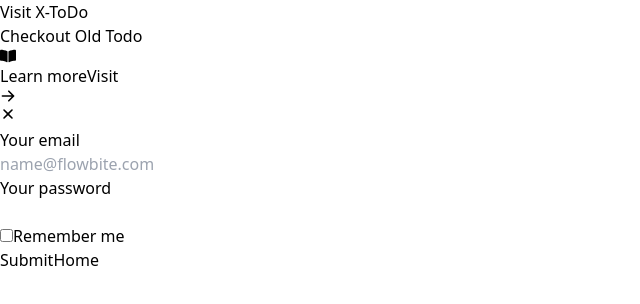
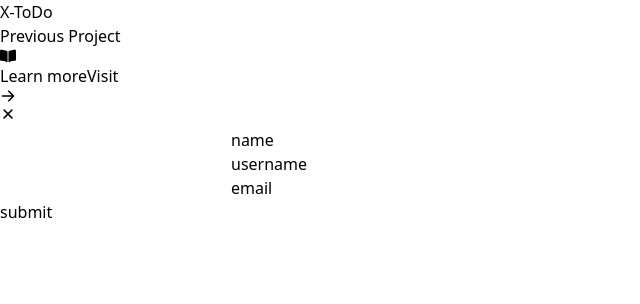
Before and after one commit to shrey-jenya/Mix, a React app: page /add in a window 1280 px wide. Shown: the top 304 px of the page, without its empty margins (0-640 px from the left). Built offline with nearby package versions, Linux system fonts and the light colour scheme; the HTML template or start-up script is replaced by a standard one.

Commit message:
crud updated

```diff
--- a/src/Pages/Add.jsx
+++ b/src/Pages/Add.jsx
@@ -1,35 +1,64 @@
-import { Button, Checkbox, Label, TextInput } from "flowbite-react";
-import { Link } from "react-router-dom";
+import axios from "axios";
+import {
+	Button,
+	Checkbox,
+	FloatingLabel,
+	Label,
+	TextInput,
+} from "flowbite-react";
+import { useState } from "react";
+import { toast } from "react-toastify";
 
-function Add() {
+function Add({ addUser }) {
+	const [name, setName] = useState("");
+	const [email, setEmail] = useState("");
+	const [username, setUsername] = useState("");
+	const handleSubmit = async () => {
+		try {
+			const newUser = {
+				name: name,
+				email: email,
+				username: username,
+			};
+			const res = await axios.post(
+				`https://jsonplaceholder.typicode.com/users`,
+				newUser
+			);
+			addUser(res.data);
+			setEmail("");
+			setName("");
+			setUsername("");
+			// toast.success('User added successfully')
+		} catch (error) {
+			console.log(error);
+		}
+	};
 	return (
-		<form className="flex max-w-md flex-col gap-4">
-			<div>
-				<div className="mb-2 block">
-					<Label htmlFor="email1" value="Your email" />
-				</div>
-				<TextInput
-					id="email1"
-					type="email"
-					placeholder="name@flowbite.com"
-					required
-				/>
+		<div className="p-5 mt-2  ">
+			<FloatingLabel
+				onChange={(e) => setName(e.target.value)}
+				value={name}
+				variant="standard"
+				label="name"
+			/>
+			<FloatingLabel
+				onChange={(e) => setUsername(e.target.value)}
+				value={username}
+				variant="standard"
+				label="username"
+			/>
+			<FloatingLabel
+				onChange={(e) => setEmail(e.target.value)}
+				value={email}
+				variant="standard"
+				label="email"
+			/>
+			<div className="flex justify-center">
+				<Button onClick={handleSubmit} pill color="blue">
+					submit
+				</Button>
 			</div>
-			<div>
-				<div className="mb-2 block">
-					<Label htmlFor="password1" value="Your password" />
-				</div>
-				<TextInput id="password1" type="password" required />
-			</div>
-			<div className="flex items-center gap-2">
-				<Checkbox id="remember" />
-				<Label htmlFor="remember">Remember me</Label>
-			</div>
-			<Button type="submit">Submit</Button>
-			<Link to="/">
-				<Button> Home </Button>
-			</Link>
-		</form>
+		</div>
 	);
 }
 export default Add;
--- a/src/Pages/Home.jsx
+++ b/src/Pages/Home.jsx
@@ -1,45 +1,113 @@
 import React, { useEffect, useState } from "react";
 import { Button, Table } from "flowbite-react";
-import { Link } from "react-router-dom";
 import axios from "axios";
 import { FaSort } from "react-icons/fa";
-
+import Add from "./Add";
+import {v4 as uuidv4 } from 'uuid'
+import { ToastContainer } from "react-toastify";
 const Home = () => {
 	const [users, setUsers] = useState([]);
-
+	const [loading, setLoading] = useState(true);
+	const [sortFiled, setSortField] = useState(null);
+	const [sortOrder, setSortOrder] = useState(null);
+	const [showAddForm, setShowAddForm] = useState(false);
 	const userData = async () => {
 		try {
 			const response = await axios.get(
 				`https://jsonplaceholder.typicode.com/users`
 			);
 			setUsers(response.data);
+			setLoading(false);
 		} catch (error) {
 			console.error("Error fetching user data:", error);
+			setLoading(false);
 		}
 	};
 
 	useEffect(() => {
 		userData();
 	}, []);
+	// ! toggle form
+	const toggleAddForm = () => {
+		setShowAddForm(!showAddForm);
+	};
+	// ! sort handler
+	const sortHandler = (field) => {
+		const sortedUsers = [...users].sort((a, b) => {
+			const valueA = a[field].toLowerCase();
+			const valueB = b[field].toLowerCase();
+			if (valueA < valueB) {
+				return -1;
+			}
+			if (valueA > valueB) {
+				return 1;
+			}
+		});
+		if (sortFiled === field && sortOrder === "asc") {
+			setUsers(sortedUsers.reverse());
+			setSortOrder("desc");
+		} else {
+			setUsers(sortedUsers);
+			setSortOrder("asc");
+		}
+		setSortField(field);
+	};
 
+	const deleteHandler = (userID) => {
+		console.log("Deleting user with ID:", userID);
+		const updatedUsers = users.filter((user) => user.id !== userID);
+		console.log("Updated users after deletion:", updatedUsers);
+		setUsers(updatedUsers);
+	};
+
+	// ! addUser
+	const addUser = (newUser) => {
+		const id = uuidv4()
+		setUsers([...users, {...newUser,	id}]);
+	};
 	return (
 		<div>
-			<Link to="add" className="flex justify-center p-4" >
-				<Button pill >Add User</Button>
-			</Link>
+			{showAddForm && <Add addUser={addUser} />}
+			<div className="flex justify-center p-4">
+				<Button onClick={toggleAddForm} pill>
+					{showAddForm ? "Hide Form" : "Add User"}
+				</Button>
+			</div>
+
 			<div>
 				<Table hoverable striped>
 					<Table.Head>
-						<Table.HeadCell>Name</Table.HeadCell>
-						<Table.HeadCell>Username</Table.HeadCell>
-						<Table.HeadCell>Email</Table.HeadCell>
-						<Table.HeadCell className="flex items-center ">
-							ID <FaSort className="cursor-pointer" />
+						<Table.HeadCell
+							onClick={() => sortHandler("name")}
+							className="cursor-pointer flex items-center"
+						>
+							Name <FaSort />
+						</Table.HeadCell>
+						<Table.HeadCell
+							onClick={() => sortHandler("username")}
+							className="cursor-pointer "
+						>
+							{" "}
+							<p className="flex items-center">
+								{" "}
+								Username <FaSort />
+							</p>{" "}
+						</Table.HeadCell>
+						<Table.HeadCell
+							onClick={() => sortHandler("email")}
+							className="cursor-pointer "
+						>
+							{" "}
+							<p className="flex items-center">
+								Email <FaSort />
+							</p>{" "}
 						</Table.HeadCell>
 						<Table.HeadCell>Action</Table.HeadCell>
 					</Table.Head>
 					<Table.Body className="divide-y">
-						{users.length > 0 ? (
+						{loading ? (
+							<h1 className="text-5xl">Loading...</h1>
+						) : users.length > 0 ? (
 							users.map((user) => (
 								<Table.Row
 									key={user.id}
@@ -50,14 +118,20 @@ const Home = () => {
 									</Table.Cell>
 									<Table.Cell>{user.username}</Table.Cell>
 									<Table.Cell>{user.email}</Table.Cell>
-									<Table.Cell>{user.id}</Table.Cell>
-									<Table.Cell>
-										<Link
-											to="add"
-											className="font-medium text-cyan-600 hover:underline dark:text-cyan-500"
+									<Table.Cell className="cursor-pointer flex pe-1 gap-2">
+										<Button color="blue" size="xs" pill>
+											Edit
+										</Button>
+										<Button
+											color="failure"
+											size="xs"
+											pill
+											onClick={() =>
+												deleteHandler(user.id)
+											}
 										>
-											Edit
-										</Link>
+											Delete
+										</Button>
 									</Table.Cell>
 								</Table.Row>
 							))
--- a/src/components/Banner.jsx
+++ b/src/components/Banner.jsx
@@ -8,10 +8,10 @@ const BannerCom = () => {
 				<div className="flex w-full flex-col justify-between border-b border-gray-200 bg-gray-50 p-4 dark:border-gray-600 dark:bg-gray-700 md:flex-row">
 					<div className="mb-4 md:mb-0 md:mr-4">
 						<h2 className="mb-1 text-base font-semibold text-gray-900 dark:text-white">
-							Visit X-ToDo
+							X-ToDo
 						</h2>
 						<p className="flex items-center text-sm font-normal text-gray-500 dark:text-gray-400">
-							Checkout Old Todo
+							Previous Project
 						</p>
 					</div>
 					<div className="flex flex-shrink-0 items-center">
```
Also changed, not shown: src/components/AddUserModal.jsx (added, +45 -0 lines), 1 other file (tests, documents, lock files or other folders).
